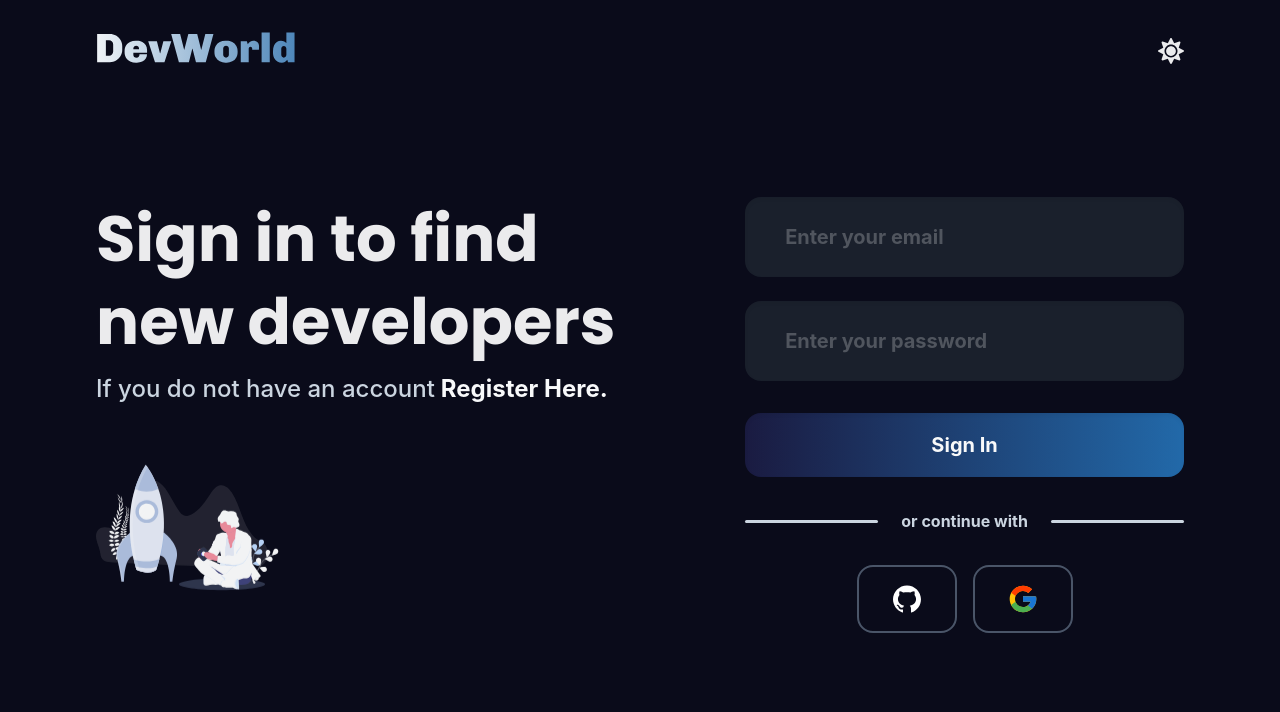
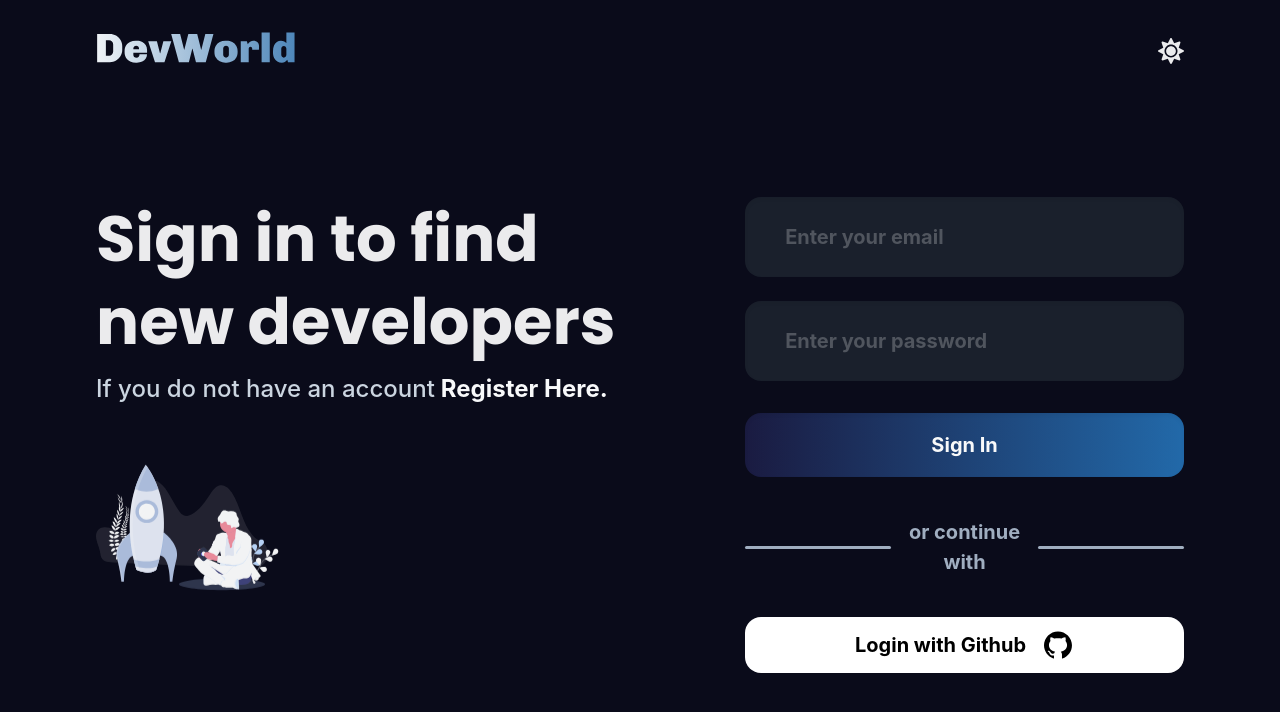
Before and after one commit to bryanmaraujo544/dev-world, a Next.js app: page /login in a window 1280 px wide. Shown: the top 712 px of the page. Built offline with nearby package versions, Linux system fonts and the light colour scheme.

Commit message:
fix: taking off the google button and styling the github button

```diff
--- a/components/SocialAuth.tsx
+++ b/components/SocialAuth.tsx
@@ -18,34 +18,27 @@ export const SocialAuth = () => {
                 }
             }}
         >
-            <Flex w="100%" mt={8} align="center" justify="stretch">
-                <Box w="100%" h="3px" bg="gray.300" rounded="999px"></Box>
-                <Text w="100%" textAlign="center" mx={5} color="gray.300" fontWeight="700" >or continue with</Text>
-                <Box w="100%" h="3px" bg="gray.300" rounded="999px" ></Box>
+            <Flex w="100%" mt={10} align="center" justify="stretch">
+                <Box w="100%" h="3px" bg="gray.400" rounded="999px"></Box>
+                <Text w="100%" textAlign="center" color="gray.400" fontSize="xl" fontWeight="700" >or continue with</Text>
+                <Box w="100%" h="3px" bg="gray.400" rounded="999px" ></Box>
             </Flex>
 
-            <Flex justify="center" mt={8}>
-                <MotionBox
-                    px={8} py={4}
-                    border="2px"
-                    borderColor={borderColor}
-                    cursor="pointer"
-                    rounded="16px"
-                    mr={4}
-                    whileHover={{ scale: 1.05 }}
-                >
-                    <AiFillGithub size="32px" color={colorMode === 'dark' ? 'white' : 'black'} />
-                </MotionBox>
-                <MotionBox
-                    px={8} py={4}
-                    border="2px"
-                    borderColor={borderColor}
+            <Flex mt={10} justify="center">
+                <MotionFlex
+                    align="center"
+                    justify="center"
+                    bg={colorMode === 'light' ? 'black' : 'white'}
+                    px={8} py={3}
                     cursor="pointer"
                     rounded="16px"
                     whileHover={{ scale: 1.05 }}
+                    w="100%"
                 >
-                    <FcGoogle size="32px" />
-                </MotionBox>
+                    <Text  color={colorMode === 'light' ? 'white' : 'black'} fontSize="xl" fontWeight="700" mr={4}>Login with Github</Text>
+
+                    <AiFillGithub size="32px" color={colorMode === 'light' ? 'white' : 'black'} />
+                </MotionFlex>
             </Flex>
         </MotionFlex>
     )
```
